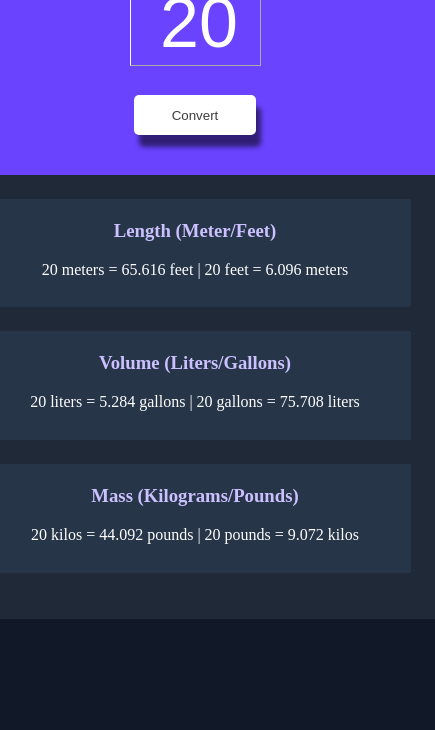
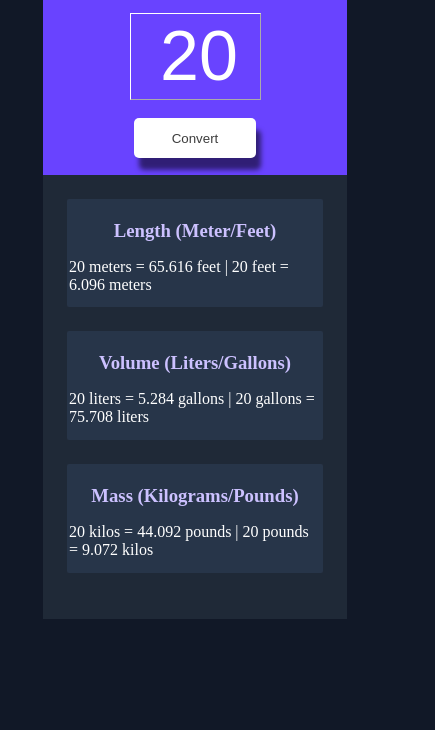
Before and after one commit to AyushAgarwal15/Unit-Converter, a plain HTML site: page index.html in a window 390 px wide. Shown: the part 114-844 px from the top of the page, 435 px wide, since content can reach past the window. Drawn offline with Linux system fonts and the light colour scheme.

Commit message:
adding more responsiveness

```diff
--- a/styles.css
+++ b/styles.css
@@ -100,15 +100,14 @@ button:hover {
 
 @media (max-width: 590px) {
   .container {
-    width: 30rem;
-    margin: 1%;
+    width: 19rem;
   }
 
   .upper-div {
-    width: 30rem;
+    width: 19rem;
   }
 
   .box {
-    width: 27rem;
+    width: 16rem;
   }
 }
```
